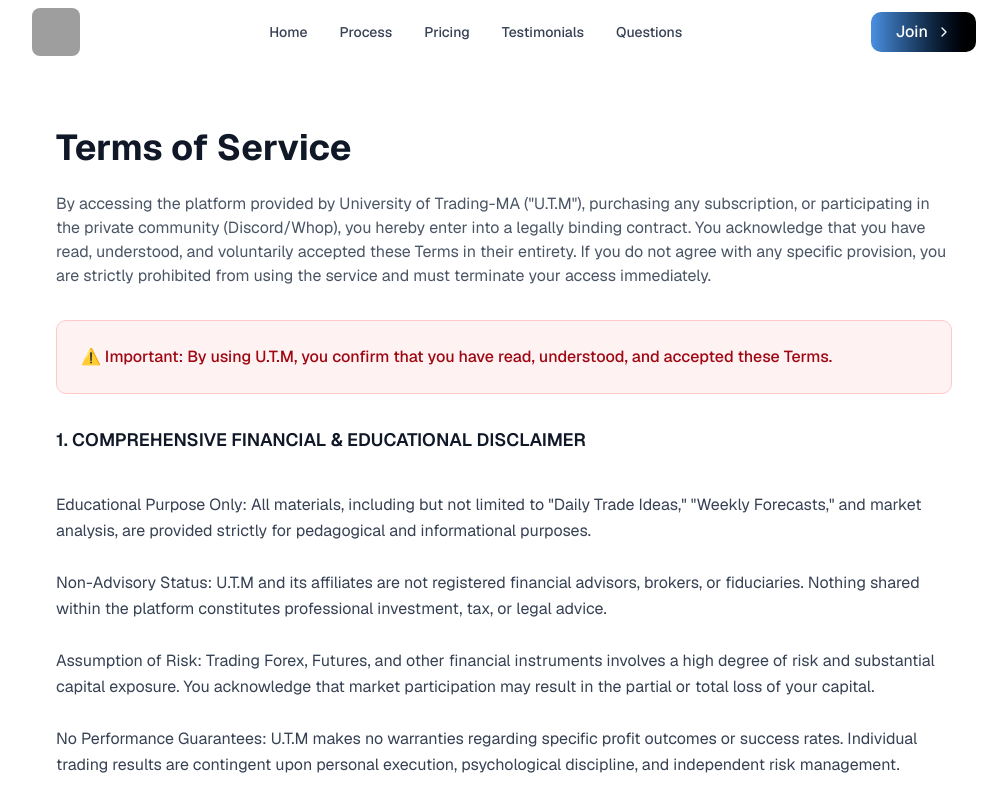
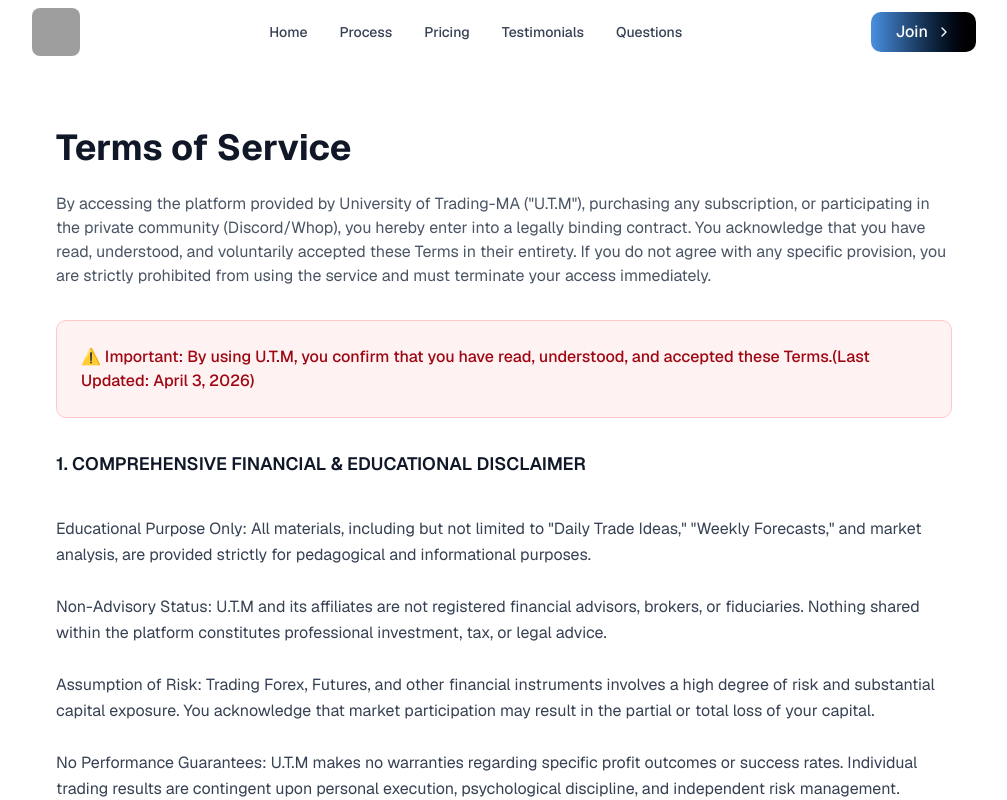
Before and after one commit to hloser77/University-of-Trading-MA, a Next.js app: page /terms in a window 1280 px wide. Shown: the top 800 px of the page, without its empty margins (136-1143 px from the left). Built offline with nearby package versions, Linux system fonts and the light colour scheme; grey boxes are pictures that could not be loaded.

Commit message:
Update page.tsx

```diff
--- a/app/terms/page.tsx
+++ b/app/terms/page.tsx
@@ -91,7 +91,7 @@
 
           <div className="mb-8 bg-red-50 border border-red-200 p-6 rounded-lg">
             <p className="text-base text-red-800 font-medium">
-              ⚠️ Important: By using U.T.M, you confirm that you have read, understood, and accepted these Terms.
+              ⚠️ Important: By using U.T.M, you confirm that you have read, understood, and accepted these Terms.(Last Updated: April 3, 2026)
             </p>
           </div>
 
```
